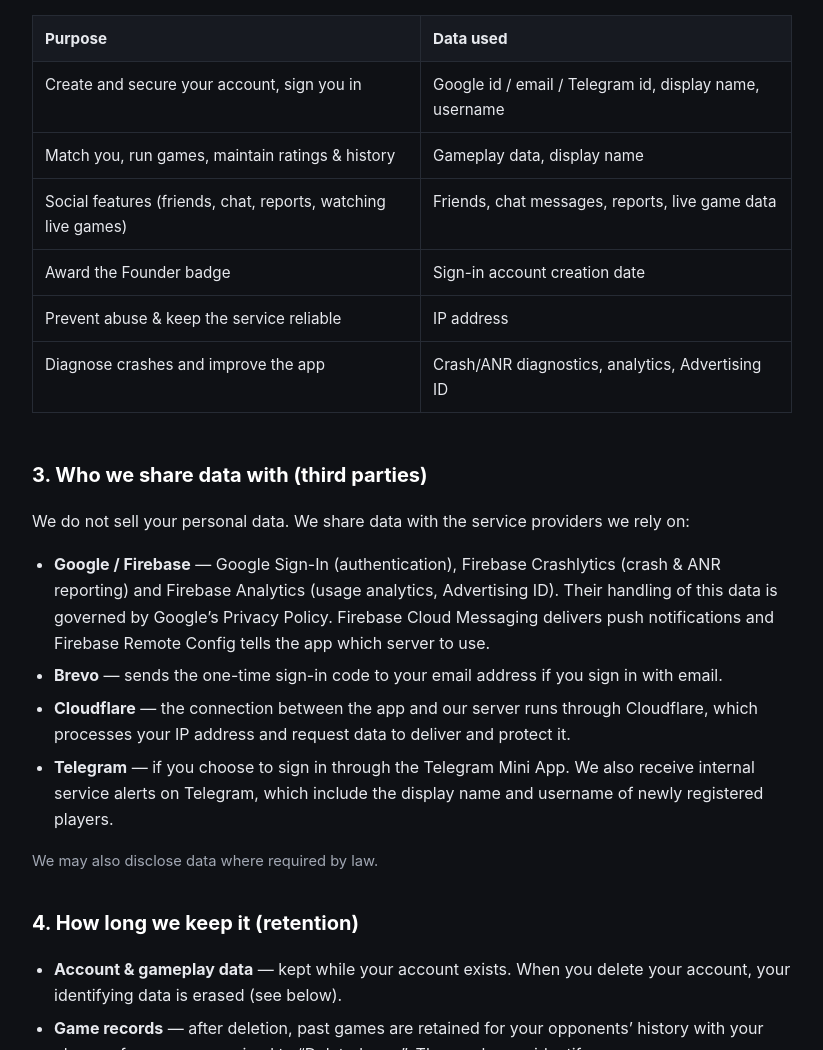
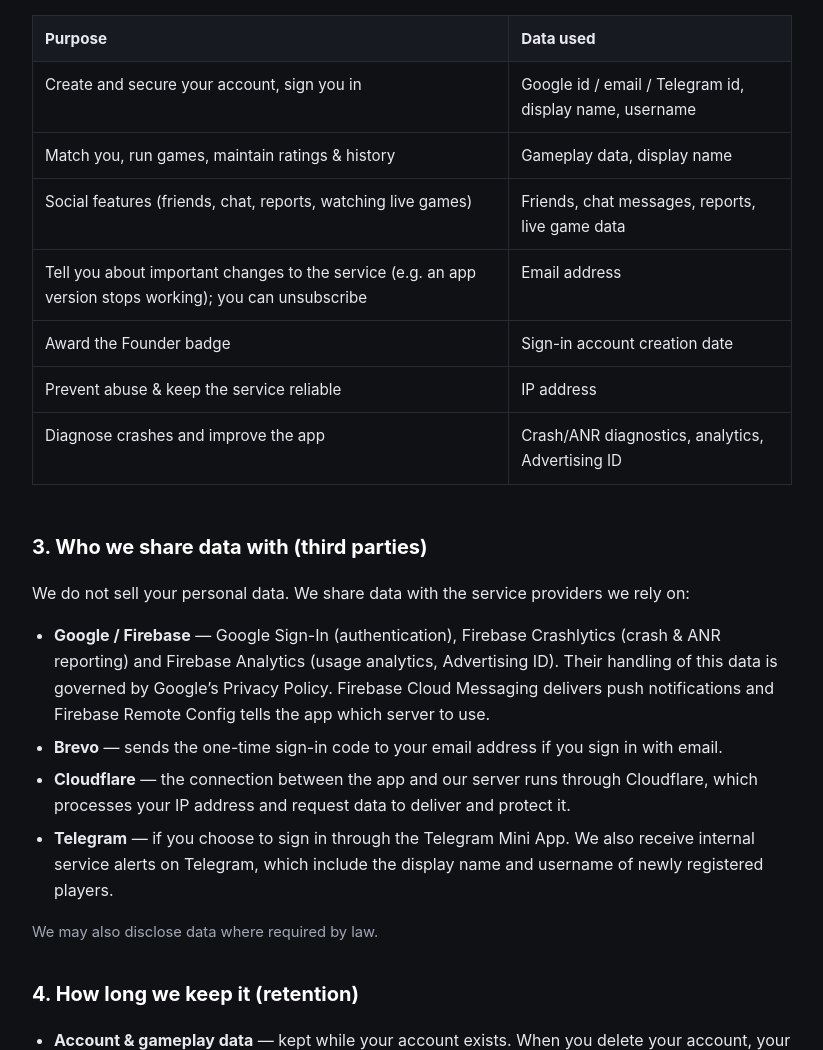
Before and after one commit to M1nexoff/brilliant-chess-legal, a plain HTML site: page privacy.html in a window 1280 px wide. Shown: the part 1496-2546 px from the top of the page, without its empty margins (228-1051 px from the left). Drawn offline with Linux system fonts and the light colour scheme.

Commit message:
privacy: list service-change emails as a use of the email address

```diff
--- a/privacy.html
+++ b/privacy.html
@@ -112,6 +112,7 @@
           <tr><td>Create and secure your account, sign you in</td><td>Google id / email / Telegram id, display name, username</td></tr>
           <tr><td>Match you, run games, maintain ratings &amp; history</td><td>Gameplay data, display name</td></tr>
           <tr><td>Social features (friends, chat, reports, watching live games)</td><td>Friends, chat messages, reports, live game data</td></tr>
+          <tr><td>Tell you about important changes to the service (e.g. an app version stops working); you can unsubscribe</td><td>Email address</td></tr>
           <tr><td>Award the Founder badge</td><td>Sign-in account creation date</td></tr>
           <tr><td>Prevent abuse &amp; keep the service reliable</td><td>IP address</td></tr>
           <tr><td>Diagnose crashes and improve the app</td><td>Crash/ANR diagnostics, analytics, Advertising ID</td></tr>
```
